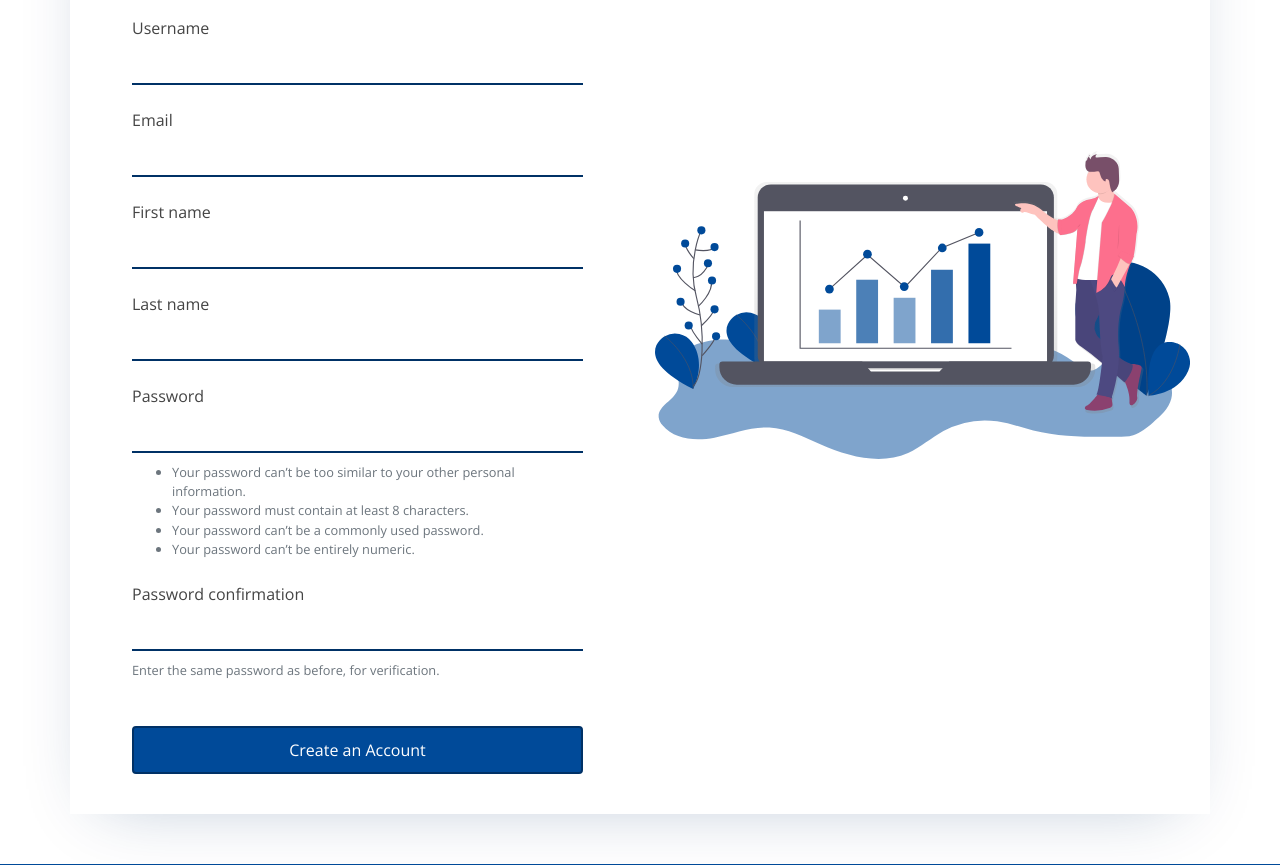
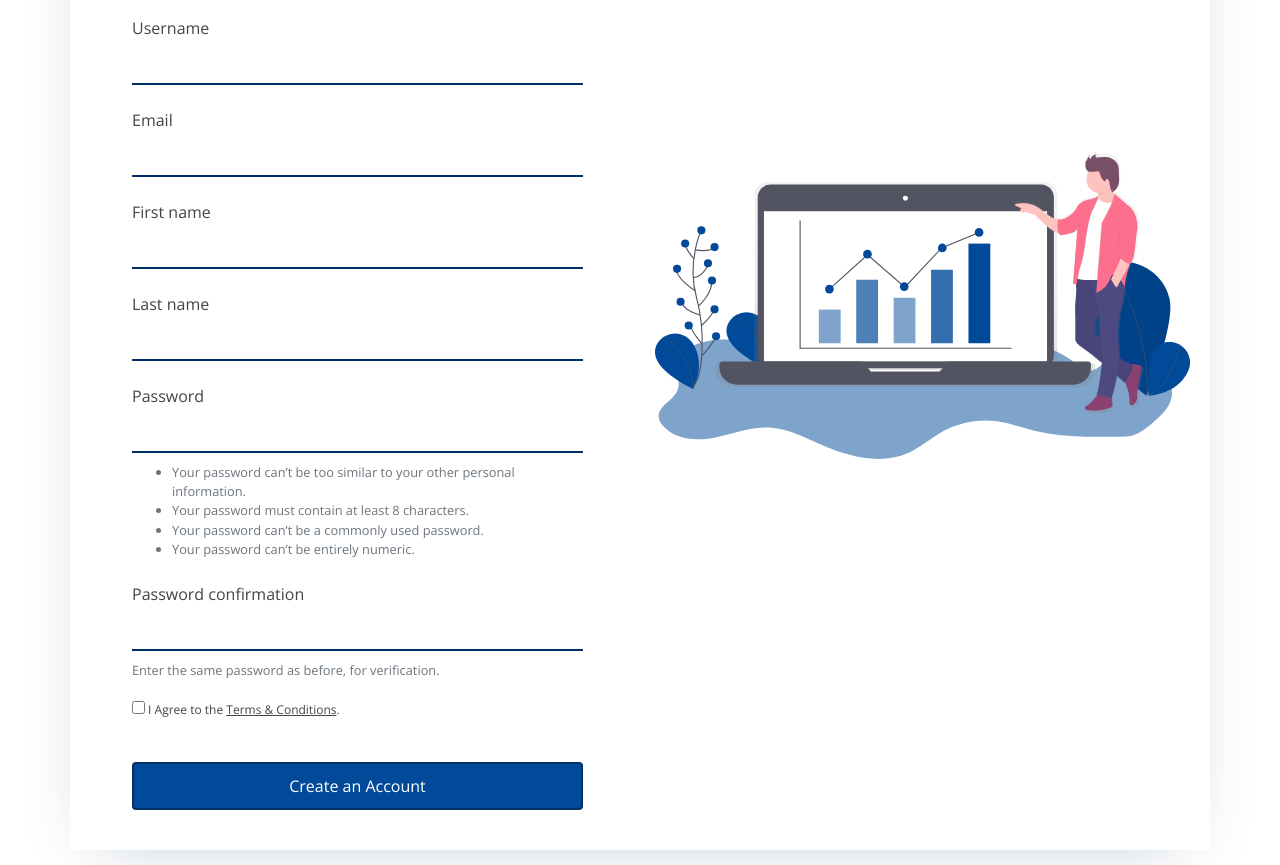
Before and after one commit to caimconsulting/caim-consulting-website, a Django app: page /accounts/sign_up/ in a window 1280 px wide. Shown: the part 279-1144 px from the top of the page. Run offline with Django 3.2, Linux system fonts and the light colour scheme; parts of the project's set-up code (start-up, migrations or seed data) failed here and were passed over; some libraries are stand-ins or nearby versions.

Commit message:
Added radio button for Terms & Conditions -- signup page

```diff
--- a/accounts/templates/registration/sign_up.html
+++ b/accounts/templates/registration/sign_up.html
@@ -26,6 +26,7 @@
               </div>
             </div>
             {% endfor %}
+            <label class="check-terms"><input type="checkbox" value="" style="width: fit-content;"> I Agree to the <a>Terms &amp; Conditions</a>.</label>
             <button class="btn btn-success btn-sign" type="submit">Create an Account</button>
           </form>
         </div>
--- a/caimconsulting/static/css/style.css
+++ b/caimconsulting/static/css/style.css
@@ -1813,6 +1813,15 @@ h6 {
   margin-top: 250px;
 }
 
+#sign-up a{
+  font-size: 12px;
+  text-decoration: underline;
+}
+
+#sign-up .check-terms{
+  font-size: 12px;
+}
+
 @media (max-width: 765px) {
 
   #sign-up{
```
